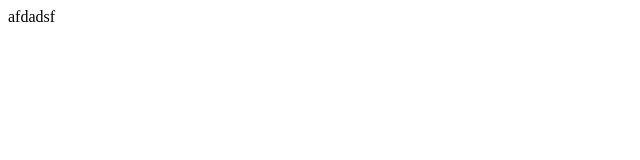
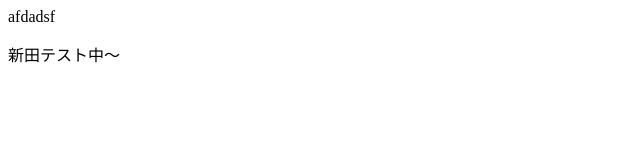
Before and after one commit to spt-dev/test-rep, a plain HTML site: page index.html in a window 1280 px wide. Shown: the whole page, without its empty margins (0-640 px from the left). Drawn offline with Linux system fonts and the light colour scheme.

Commit message:
新田テスト追記

```diff
--- a/index.html
+++ b/index.html
@@ -1 +1,3 @@
 afdadsf
+
+<p>新田テスト中〜</p>
```
